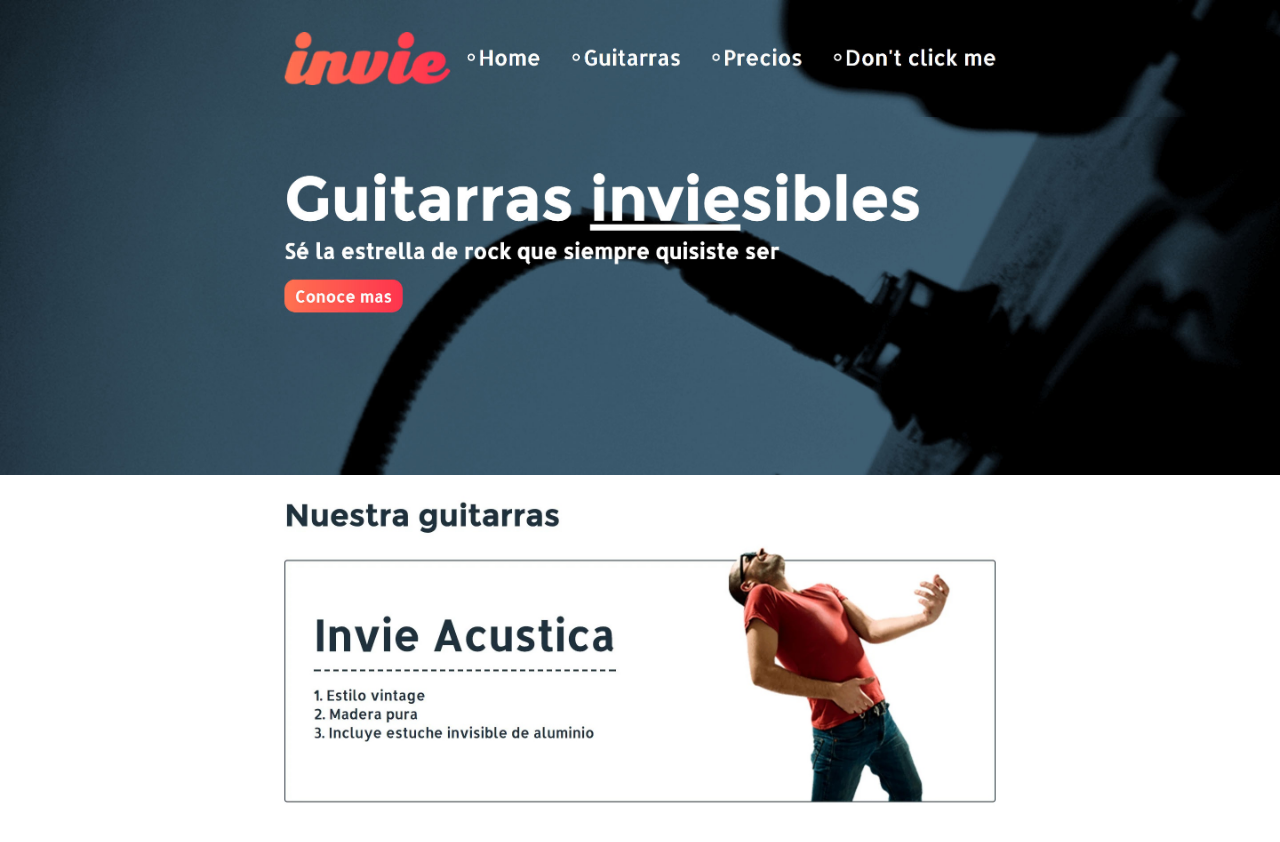
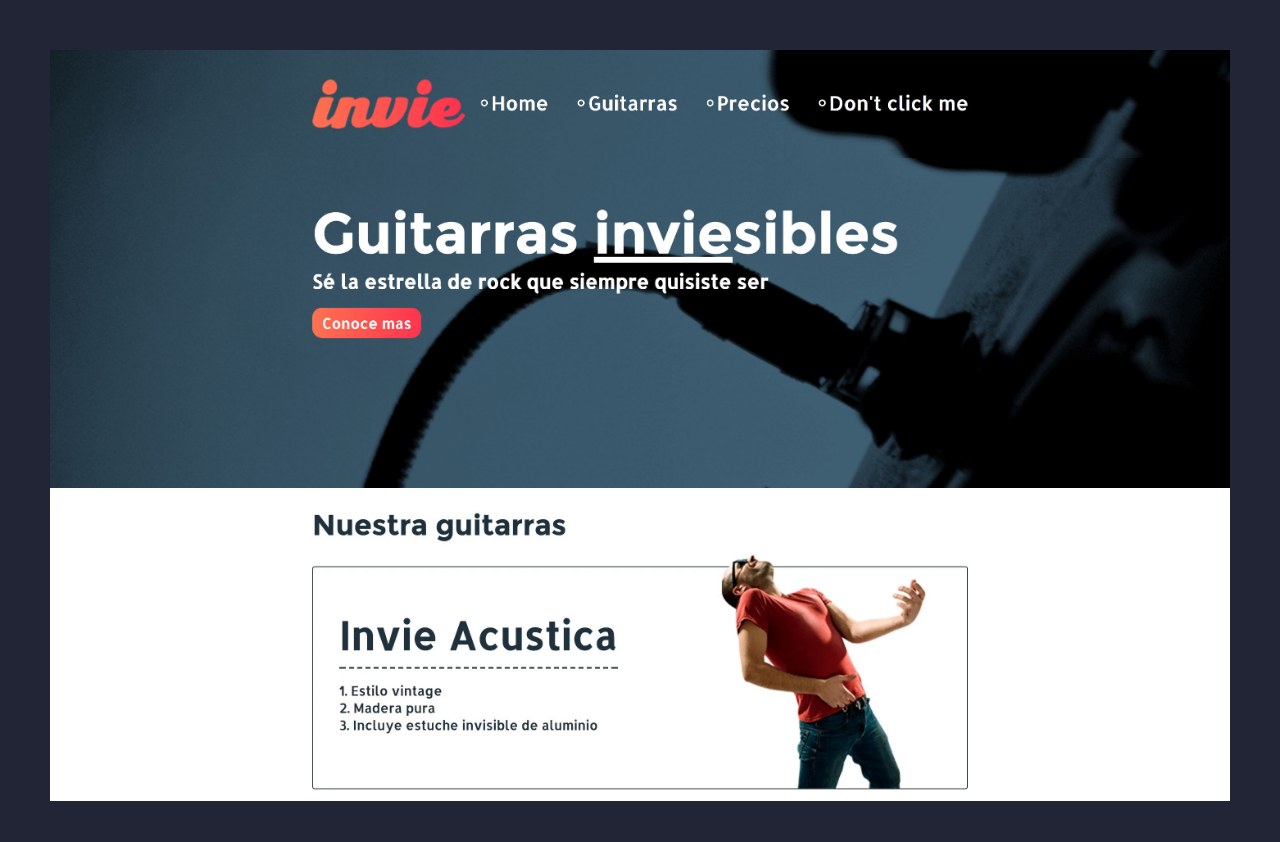
Before and after one commit to dcaeben/envie-github, a plain HTML site: page index.html in a window 1280 px wide. Before the commit the page ends 815 px from the top, so only its background shows below. Drawn offline with Linux system fonts and the light colour scheme.

Commit message:
hotfix1 nuestro primer arreglo

```diff
--- a/index.html
+++ b/index.html
@@ -8,6 +8,7 @@
 
         body {
             margin: 0;
+            border: 50px solid rgb(34, 37, 53);
         }
         img {
             max-width: 100%;
```
